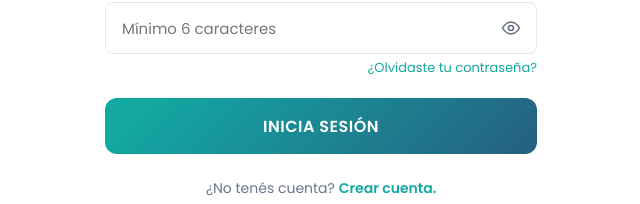
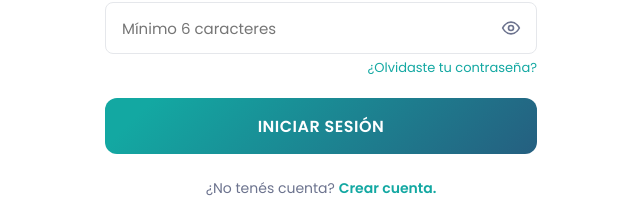
Before and after one commit to Car-fuentes/emprendebot-front, a React (Vite) app: page /login in a window 1280 px wide. Shown: the part 273-477 px from the top of the page, without its empty margins (319-959 px from the left). Built offline with nearby package versions, Linux system fonts and the light colour scheme; no server answers.

Commit message:
correccion QA: BUG-005

```diff
--- a/src/pages/LoginPage.tsx
+++ b/src/pages/LoginPage.tsx
@@ -113,7 +113,7 @@ export function LoginPage() {
           </div>
 
           <Button type="submit" fullWidth size="lg" loading={loading} style={{ background: brand.primaryGradient, borderRadius: 'var(--radius-md)', border: 'none' }}>
-            INICIA SESIÓN
+            INICIAR SESIÓN
           </Button>
         </form>
 
```
